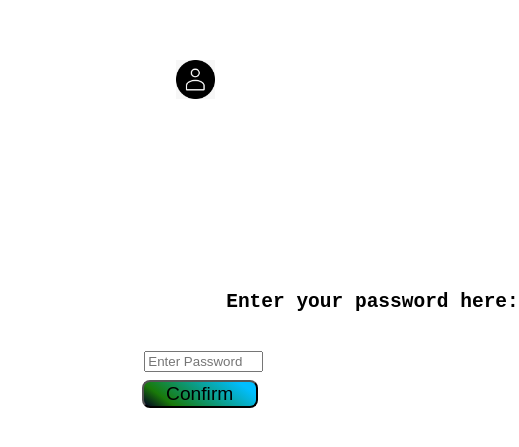
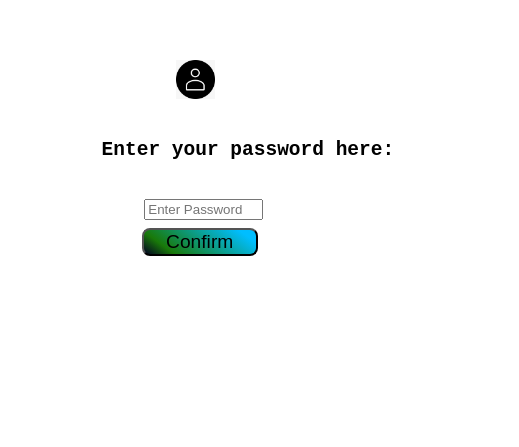
Before and after one commit to hrishit007/GGFarewell, a plain HTML site: page index.html in a window 390 px wide. Shown: the part 193-640 px from the top of the page, 519 px wide, since content can reach past the window. Drawn offline with Linux system fonts and the light colour scheme.

Commit message:
responsive

```diff
--- a/index.html
+++ b/index.html
@@ -296,6 +296,15 @@
             right: 59%;
             border-radius: 8px;
         }
+        @media only screen and (max-width:400px){
+            #password_enter{
+                top: 37%;
+            }
+            .enter_heading{
+                position: relative;
+                right: 45%;
+            }
+        }
     </style>
     <title>Document</title>
 
@@ -309,7 +318,7 @@
             <img src="image.jpeg" id="image_profile" srcset="">
         </div>
 
-        <div id="password_enter"><h2> <pre>       Enter your password here:</pre></h2> <br><input type="password" placeholder="Enter Password" id="password"><br>
+        <div id="password_enter"><h2 class="enter_heading"> <pre>       Enter your password here:</pre></h2> <br><input type="password" placeholder="Enter Password" id="password"><br>
             <button
                 id="enter">Confirm</button>
         </div>
```
